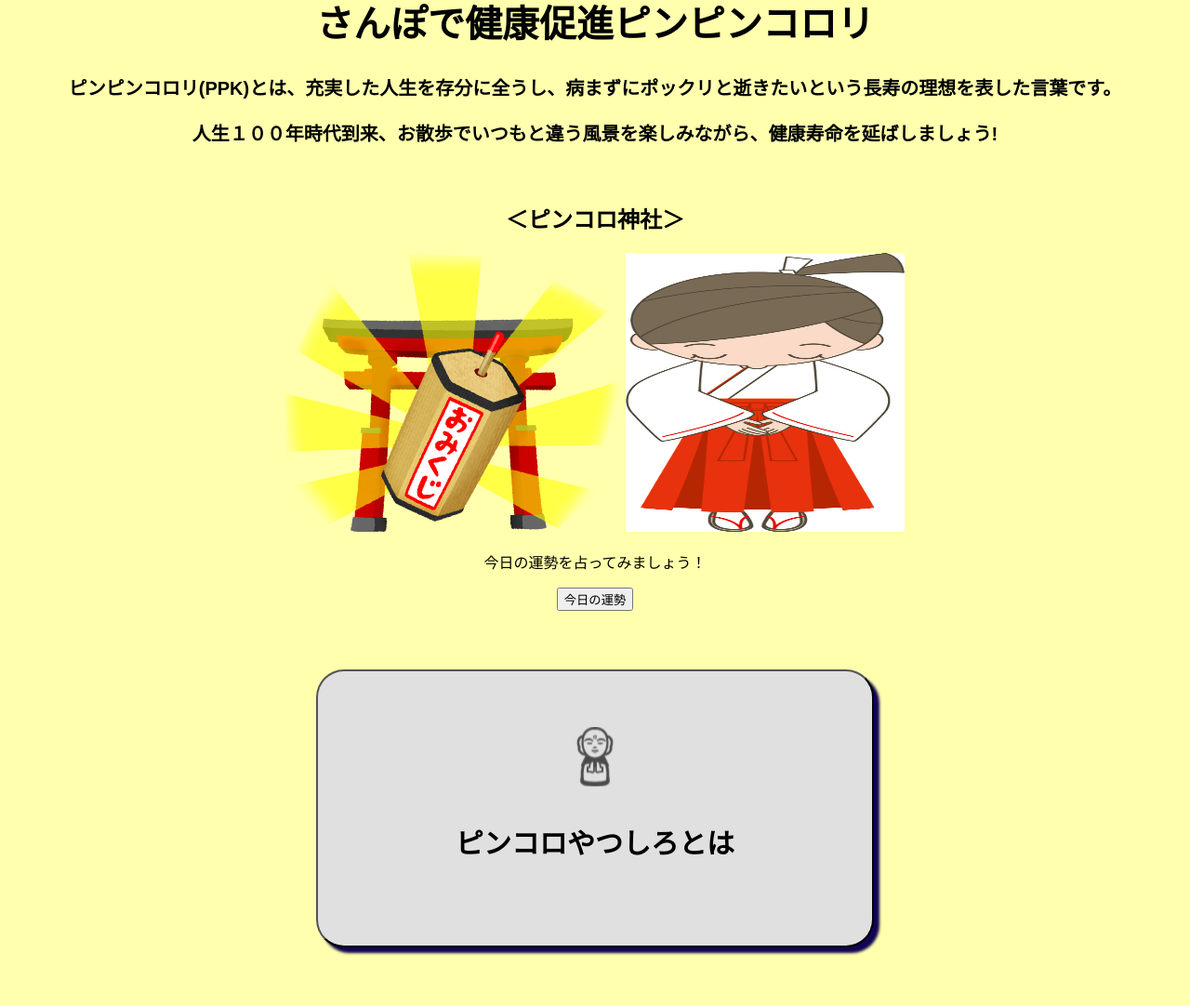
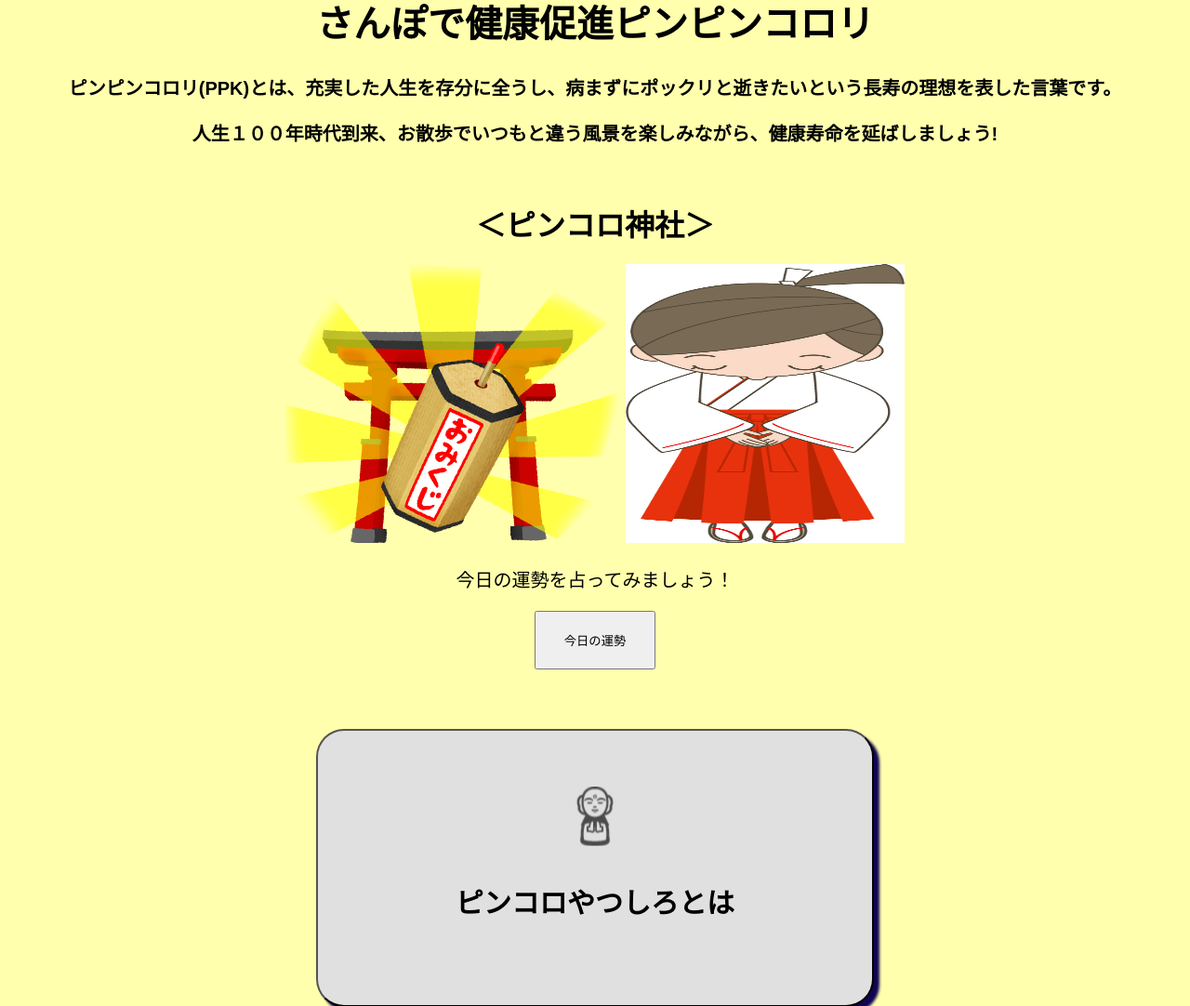
Before and after one commit to narumi-k/pinkoro, a Flask app: page / in a window 1280 px wide. Shown: the part 242-1324 px from the top of the page at 93% size. Run offline with Flask 2, Linux system fonts and the light colour scheme.

Commit message:
change omikuji_btn

```diff
--- a/static/css/style_pc.css
+++ b/static/css/style_pc.css
@@ -337,3 +337,11 @@ map p{
   width: 300px;
   height: 300px;
 }
+
+.omikuji_btn {
+  padding: 20px 30px;
+}
+
+.omikuji_comment {
+  font-size: 20px;
+}
--- a/templates/top.html
+++ b/templates/top.html
@@ -18,7 +18,7 @@
   </div>
 
     <div class="omikuji">
-      <h2>＜ピンコロ神社＞</h2>
+      <h1>＜ピンコロ神社＞</h1>
       <img  class="jinja" src="../static/images/omikuji-torii.png" alt="">
       <img class="omikuji_random" src="../static/images/巫女.jpg" alt="">
 
```
Also changed, not shown: pinkoro.db.
